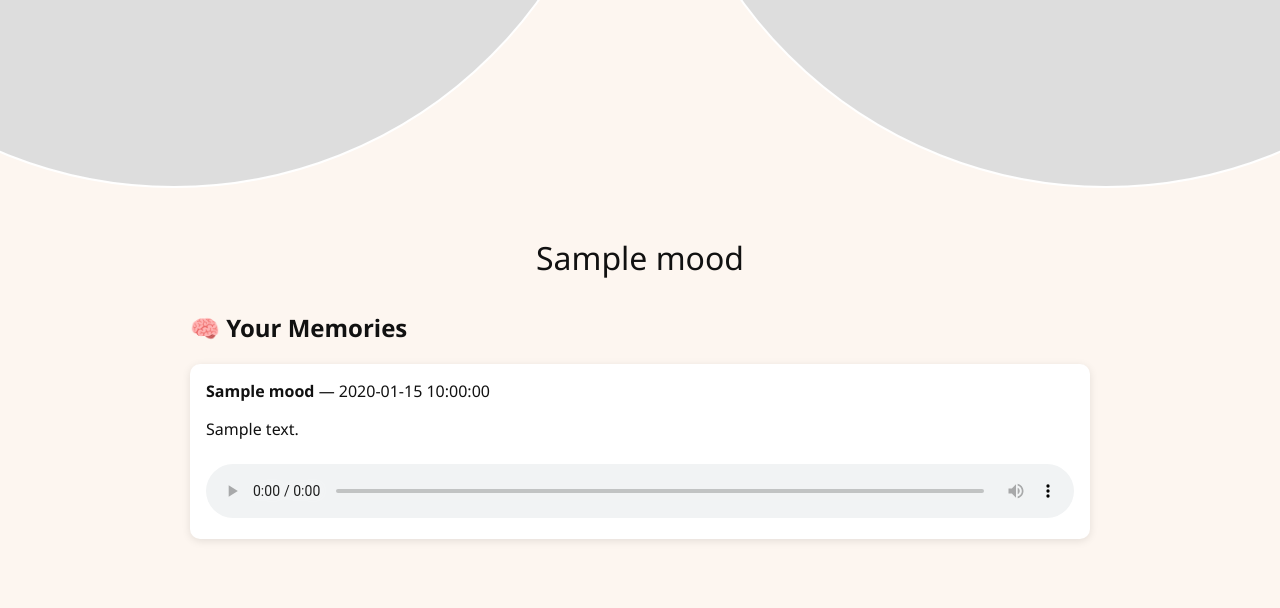
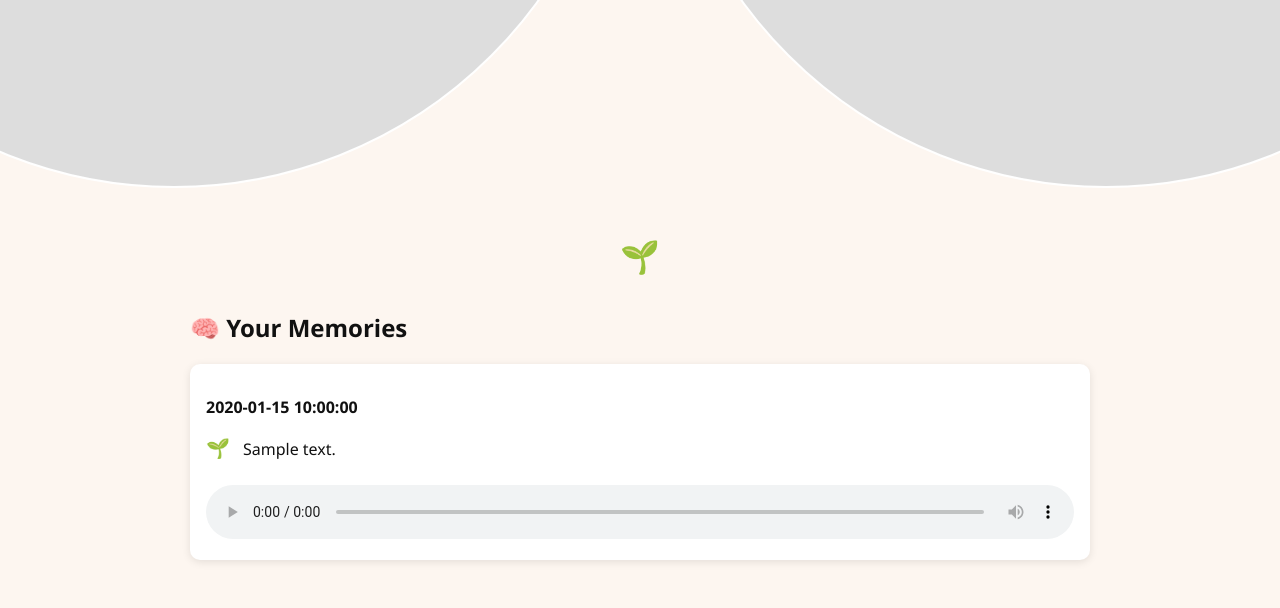
Before and after one commit to garvboiiiii/SoulGarden, a Flask app: template templates/dashboard.html in a window 1280 px wide; the page is wider, and only the part inside the window is pictured. Shown: the part 862-1470 px from the top of that part. Before the commit the page ends 1403 px from the top of that part, so only its background shows below. Run offline with Flask 3, Linux system fonts and the light colour scheme; the template is opened without the code that fills it: most values are stand-ins (such as "Sample title", 1, 10 or a date in 2020); parts of the project's set-up code (start-up, migrations or seed data) failed here and were passed over.

Commit message:
Update dashboard.html

```diff
--- a/templates/dashboard.html
+++ b/templates/dashboard.html
@@ -63,11 +63,13 @@
 
     .flower {
       font-size: 2rem;
-      transition: transform 0.3s;
+      animation: float 3s ease-in-out infinite;
     }
 
-    .flower:hover {
-      transform: scale(1.2);
+    @keyframes float {
+      0% { transform: translateY(0); }
+      50% { transform: translateY(-5px); }
+      100% { transform: translateY(0); }
     }
 
     .memories {
@@ -85,6 +87,11 @@
 
     body.dark .memory-card {
       background: var(--card-dark);
+    }
+
+    .flower-icon {
+      margin-right: 0.5rem;
+      font-size: 1.2em;
     }
 
     audio {
@@ -109,21 +116,45 @@
 
     <div class="flower-garden">
       {% for mem in memories %}
-        <div class="flower">{{ mem.mood }}</div>
+        <div class="flower">
+          {% if mem.mood == "😊" %} 🌻
+          {% elif mem.mood == "😔" %} 🥀
+          {% elif mem.mood == "🤯" %} 🌪️
+          {% elif mem.mood == "💡" %} 🌼
+          {% elif mem.mood == "😴" %} 🌙
+          {% elif mem.mood == "🎤" %} 🎧
+          {% else %} 🌱
+          {% endif %}
+        </div>
       {% endfor %}
     </div>
 
     <div class="memories">
       <h2>🧠 Your Memories</h2>
-      {% for mem in memories %}
+
+      {% if memories|length == 0 %}
+        <p>🌱 You haven’t logged any memories yet. Use the bot to plant your first one!</p>
+      {% endif %}
+
+      {% for m in memories %}
         <div class="memory-card">
-          <strong>{{ mem.mood }}</strong> — {{ mem.timestamp }}<br/>
-          <p>{{ mem.text }}</p>
-          {% if mem.voice %}
-            <audio controls>
-              <source src="/{{ mem.voice }}" type="audio/ogg">
-              Your browser does not support the audio tag.
-            </audio>
+          <p><strong>{{ m.timestamp }}</strong></p>
+          <p>
+            <span class="flower-icon">
+              {% if m.mood == "😊" %} 🌻
+              {% elif m.mood == "😔" %} 🥀
+              {% elif m.mood == "🤯" %} 🌪️
+              {% elif m.mood == "💡" %} 🌼
+              {% elif m.mood == "😴" %} 🌙
+              {% elif m.mood == "🎤" %} 🎧
+              {% else %} 🌱
+              {% endif %}
+            </span>
+            {{ m.text }}
+          </p>
+
+          {% if m.voice %}
+            <audio controls src="{{ url_for('static', filename=m.voice) }}"></audio>
           {% endif %}
         </div>
       {% endfor %}
```
